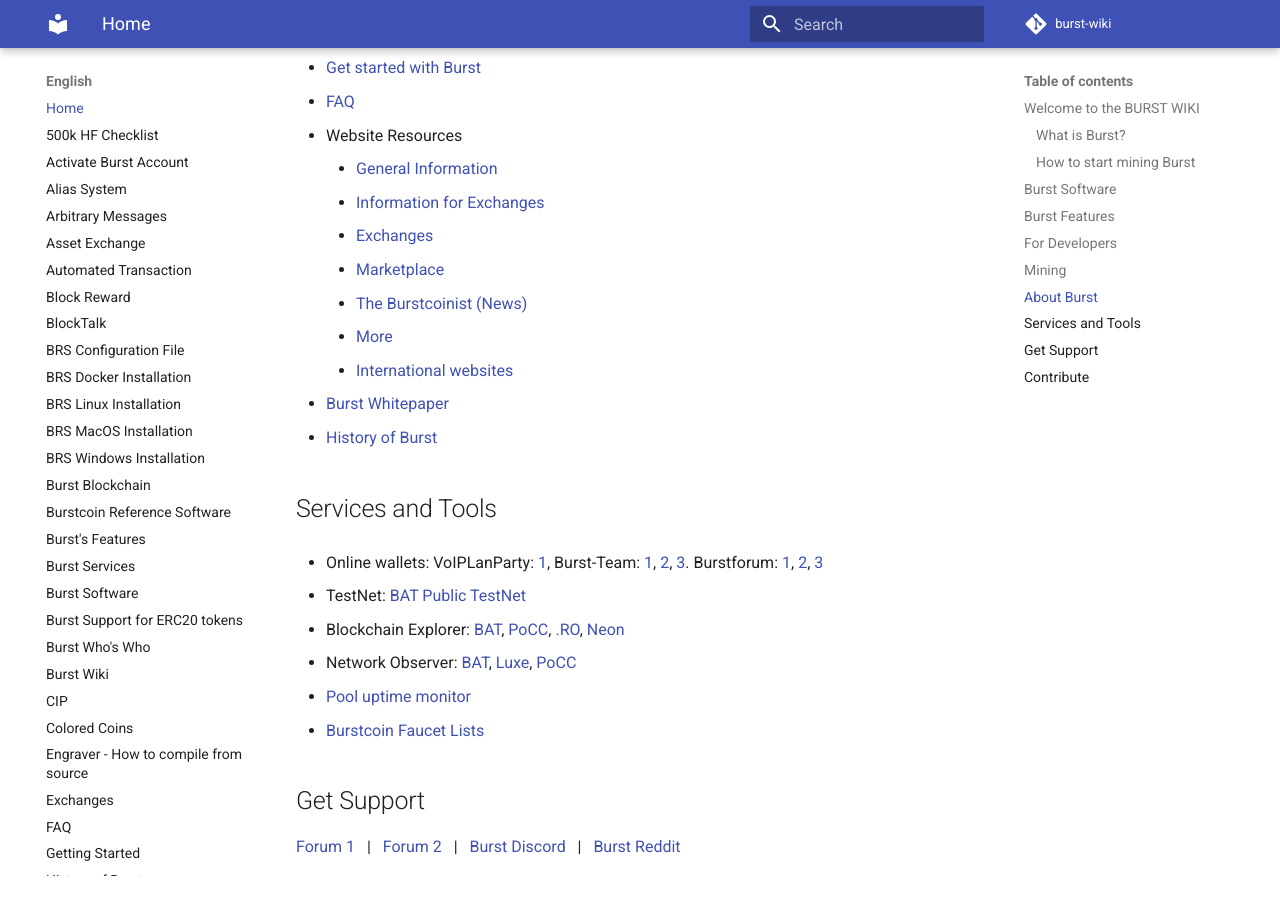
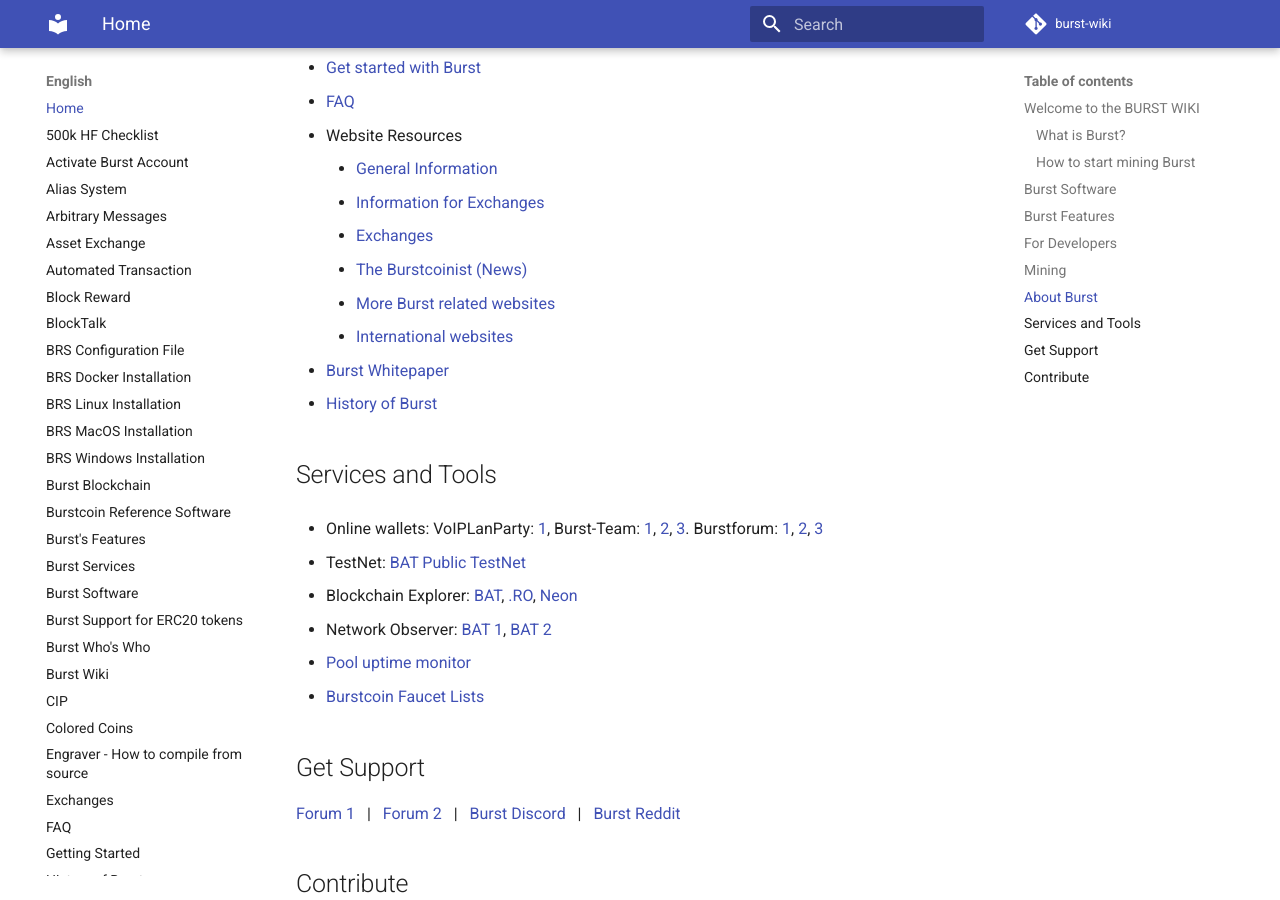
Before and after one commit to burst-apps-team/burst-wiki, an MkDocs documentation site: the page built from docs/en/index.md, in a window 1280 px wide and 900 px high, scrolled down 2364 px. Built offline with MkDocs 1.6.1 and Material for MkDocs 9.7.7, drawn with Linux system fonts in a browser that asks for light colours; comment, search, counter and statistics services are not loaded; old or Windows-style settings are respelled for this version of MkDocs.

Commit message:
Update index.md

```diff
--- a/docs/en/index.md
+++ b/docs/en/index.md
@@ -61,9 +61,8 @@ About Burst
     -   [General Information](https://www.burst-coin.org/)
     -   [Information for Exchanges](https://www.burst-coin.org/information-for-exchanges)
     -   [Exchanges](exchanges.md)
-    -   [Marketplace](http://x.burstnation.com/marketplace)
     -   [The Burstcoinist (News)](https://www.burstcoin.ist/)
-    -   [More](list-of-burst-related-websites.md)
+    -   [More Burst related websites](list-of-burst-related-websites.md)
     -   [International websites](list-of-international-burst-websites.md)
 -   [Burst Whitepaper](whitepaper-burst.md)
 -   [History of Burst](history-of-burst.md)
@@ -74,8 +73,8 @@ Services and Tools
 - Online wallets: VoIPLanParty: [1](https://voiplanparty.com:8125/index.html), Burst-Team: [1](https://wallet3.burst-team.us:2083/index.html), [2](https://wallet4.burst-team.us:2083/index.html), [3](https://wallet5.burst-team.us:2083/index.html). Burstforum: [1](https://wallet1.burstforum.net:2083/index.html), [2](https://wallet2.burstforum.net:2083/index.html), [3](https://wallet3.burstforum.net:2083/index.html)
 
 -   TestNet: [BAT Public TestNet](http://testnet.getburst.net:6876/index.html)
--   Blockchain Explorer: [BAT](https://explorer.burstcoin.network/), [PoCC](https://explore.burst.cryptoguru.org/), [.RO](https://explore.burstcoin.ro/), [Neon](http://burstneon.com/monitor?id=16020314477710380875)
--   Network Observer: [BAT](https://explorer.burstcoin.network/?action=network_status), [Luxe](http://burstcoin.cc/), [PoCC](https://explore.burst.cryptoguru.org/tool/observe)
+-   Blockchain Explorer: [BAT](https://explorer.burstcoin.network/), [.RO](https://explore.burstcoin.ro/), [Neon](http://burstneon.com/monitor?id=16020314477710380875)
+-   Network Observer: [BAT 1](https://explorer.burstcoin.network/?action=network_status), [BAT 2](https://explorer.burst.devtrue.net/peers-charts/)
 -   [Pool uptime monitor](https://uptime.statuscake.com/?TestID=M30iNz7TSq)
 -   [Burstcoin Faucet Lists](http://burstfaucets.com/)
 
```
